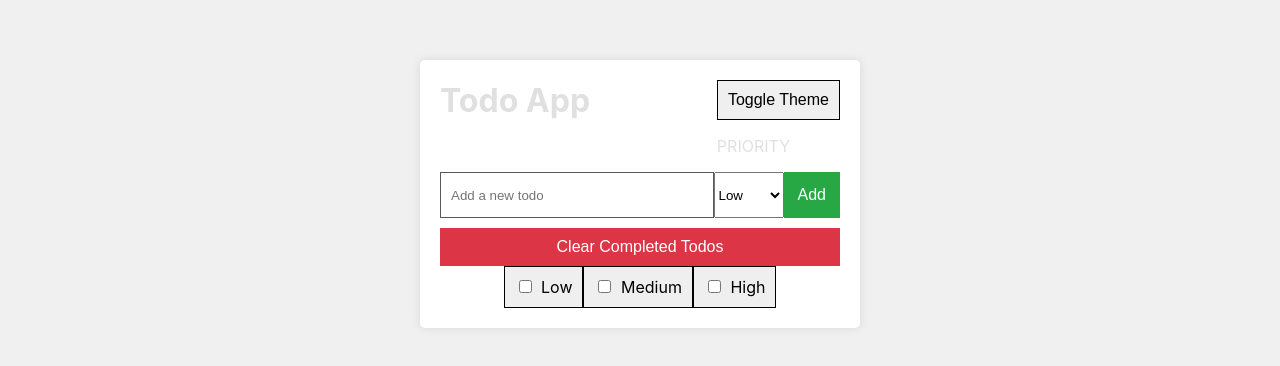
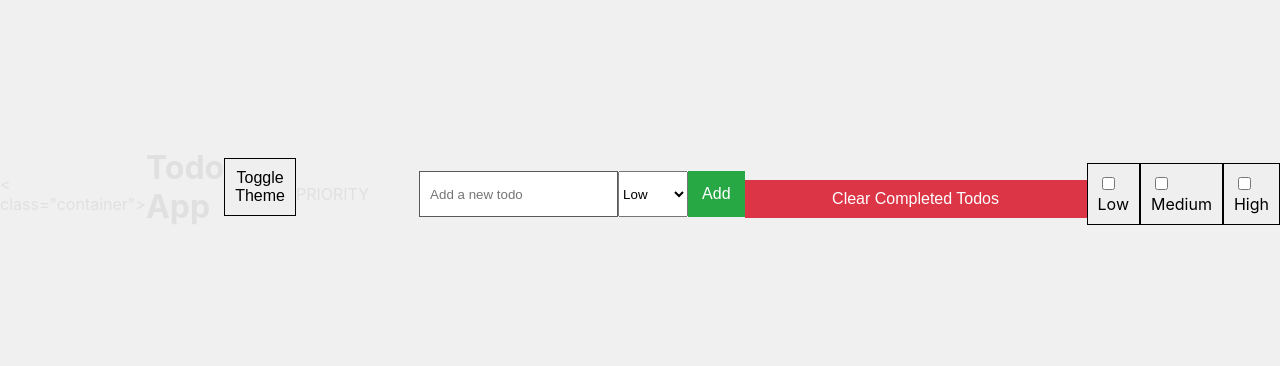
Before and after one commit to JakubRepa/BDE-Project, a website built with Vite: page bde-project/index.html in a window 1280 px wide. Shown: the part 206-572 px from the top of the page. Built offline with nearby package versions, Linux system fonts and the light colour scheme.

Commit message:
Filter Buttons moved to Index

```diff
--- a/bde-project/index.html
+++ b/bde-project/index.html
@@ -9,7 +9,7 @@
     <link rel="stylesheet" href="/src/style.css">
   </head>
   <body>
-    <div class="container">
+    < class="container">
       <div class="header">
         <h1>Todo App</h1>
         <!-- Theme Toggle Button -->
@@ -32,11 +32,14 @@
       <!-- Clear Completed Button -->
       <button id="clear-completed-btn" class="clear-completed-btn">Clear Completed Todos</button>
 
-      <!-- Filter Buttons Container -->
       <p id="error-message" style="display: none; color: red;">Please enter a todo item</p>
+      <!-- Option 4: Filter Buttons -->
       <div class="filter-buttons" id="filters">
-       <!-- The filtering buttons will be injected here by JavaScript -->
-     </div>
+        <label><input type="checkbox" id="filter-low"> Low</label>
+        <label><input type="checkbox" id="filter-medium"> Medium</label>
+        <label><input type="checkbox" id="filter-high"> High</label>
+      </div>
+
 
       <ul class="todo-list" id="todo-list"></ul>
 
--- a/bde-project/src/main.ts
+++ b/bde-project/src/main.ts
@@ -17,7 +17,7 @@ const todoInput = document.getElementById('todo-input') as HTMLInputElement;
 const prioritySelect = document.getElementById('priority-select') as HTMLSelectElement; // Option 7: Reference to the dropdown for priority selection
 const errorMessage = document.getElementById('error-message') as HTMLParagraphElement;
 const todoList = document.getElementById('todo-list') as HTMLUListElement;
-const filtersContainer = document.getElementById('filters') as HTMLDivElement; // (NEW) Container for filter buttons
+const filtersContainer = document.getElementById('filters') as HTMLDivElement; // Option 4: Container for filter buttons
 
 // Filters State Object - Option 4 & Option 7
 const filters = {
@@ -131,26 +131,6 @@ const renderTodos = (): void => {
   });
 };
 
-// Option 4: Function to render filter buttons
-const renderFilters = (): void => {
-  filtersContainer.innerHTML = `
-    <label><input type="checkbox" id="filter-low"> Low</label>
-    <label><input type="checkbox" id="filter-medium"> Medium</label>
-    <label><input type="checkbox" id="filter-high"> High</label>
-  `;
-
-  // Add event listeners for each filter checkbox
-  document.getElementById('filter-low')!.addEventListener('change', (event) => {
-    handleFilterChange('low', (event.target as HTMLInputElement).checked);
-  });
-  document.getElementById('filter-medium')!.addEventListener('change', (event) => {
-    handleFilterChange('medium', (event.target as HTMLInputElement).checked);
-  });
-  document.getElementById('filter-high')!.addEventListener('change', (event) => {
-    handleFilterChange('high', (event.target as HTMLInputElement).checked);
-  });
-};
-
 // Option 7: Function to handle filter changes for priority
 const handleFilterChange = (priority: 'low' | 'medium' | 'high', checked: boolean): void => {
   filters[priority] = checked;  // Update filter state when checkbox changes
@@ -176,9 +156,6 @@ const toggleTheme = (): void => {
 // Event Listeners and Initial Setup
 // ==========================
 
-// Initial setup
-renderFilters(); // Render filter buttons on page load
-
 // Event listener for form submission to add a new todo
 form.addEventListener('submit', (event: Event) => {
   event.preventDefault();
@@ -199,6 +176,17 @@ form.addEventListener('submit', (event: Event) => {
   }
 });
 
+// Option 4: Event listeners for static filter buttons
+document.getElementById('filter-low')!.addEventListener('change', (event) => {
+  handleFilterChange('low', (event.target as HTMLInputElement).checked);
+});
+document.getElementById('filter-medium')!.addEventListener('change', (event) => {
+  handleFilterChange('medium', (event.target as HTMLInputElement).checked);
+});
+document.getElementById('filter-high')!.addEventListener('change', (event) => {
+  handleFilterChange('high', (event.target as HTMLInputElement).checked);
+});
+
 // BDE feature 1: Event listener for clear completed todos button
 document.getElementById('clear-completed-btn')!.addEventListener('click', clearCompletedTodos);
 
```
